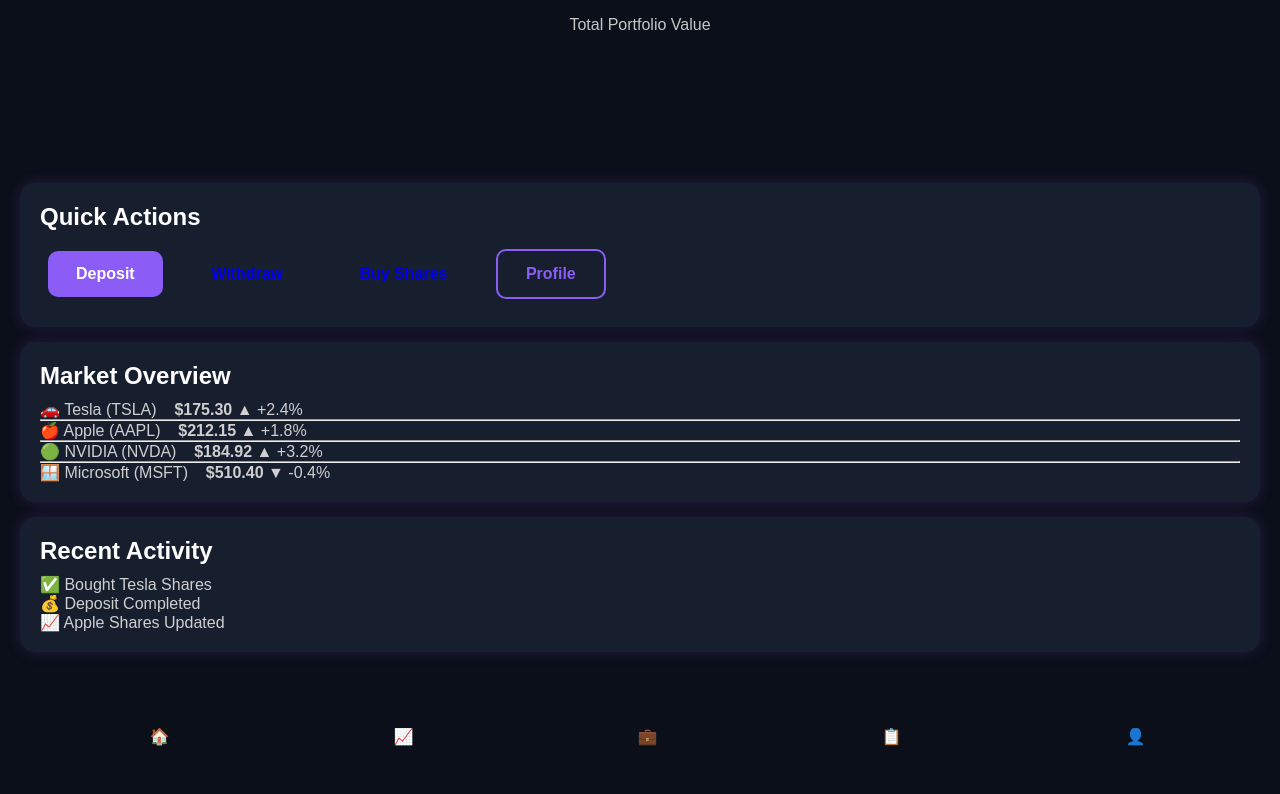
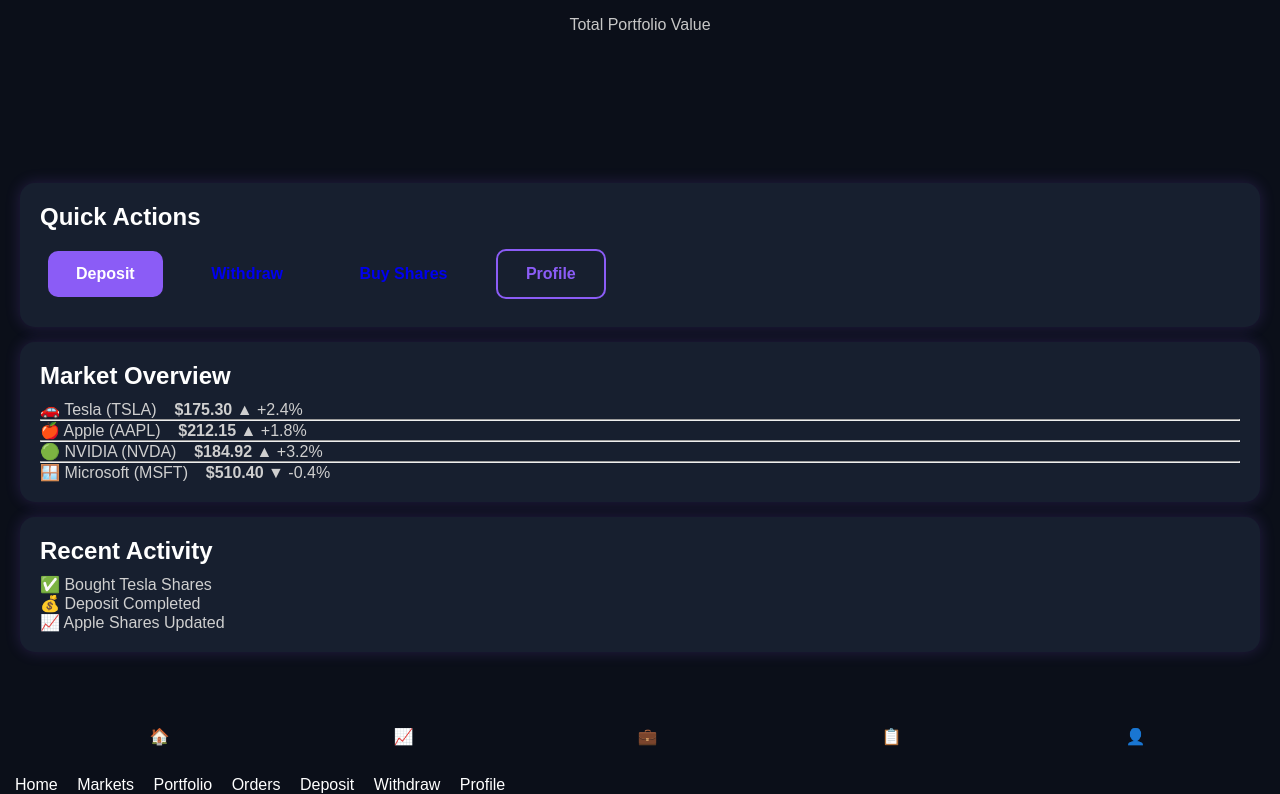
Before and after one commit to courtneylia60/TAGMEE, a plain HTML site: page dashboard.html in a window 1280 px wide. Shown: the part 208-1002 px from the top of the page. Drawn offline with Linux system fonts and the light colour scheme.

Commit message:
Update dashboard.html

```diff
--- a/dashboard.html
+++ b/dashboard.html
@@ -76,3 +76,12 @@
 
 </body>
   </html>
+<nav>
+    <a href="index.html">Home</a>
+    <a href="markets.html">Markets</a>
+    <a href="portfolio.html">Portfolio</a>
+    <a href="orders.html">Orders</a>
+    <a href="deposit.html">Deposit</a>
+    <a href="withdraw.html">Withdraw</a>
+    <a href="profile.html">Profile</a>
+</nav>
```
